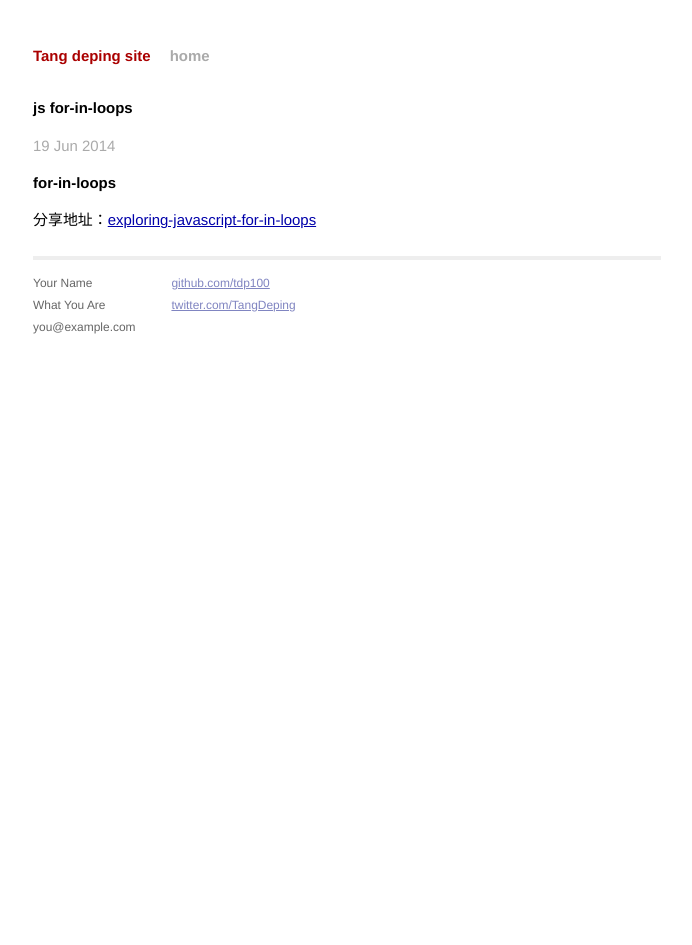
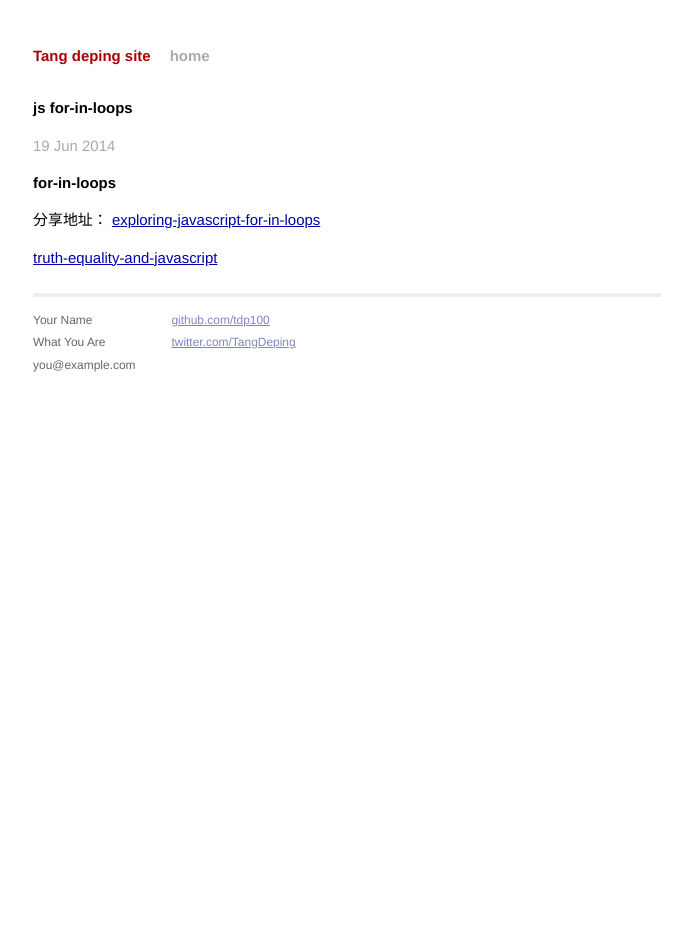
Before and after one commit to tdp100/tdp100.github.io, a Jekyll site: the page built from _posts/2014-06-19-js-for-in-loops.md, in a window 1280 px wide. Shown: the whole page, without its empty margins (293-985 px from the left). Built offline with Jekyll 4.4.1, drawn with Linux system fonts in a browser that asks for light colours; Markdown is read by kramdown in place of the engine named in the settings.

Commit message:
equality

```diff
--- a/_posts/2014-06-19-js-for-in-loops.md
+++ b/_posts/2014-06-19-js-for-in-loops.md
@@ -7,4 +7,7 @@ categories: javascript
 
 #for-in-loops
 
-分享地址：[exploring-javascript-for-in-loops](http://javascriptweblog.wordpress.com/2011/01/04/exploring-javascript-for-in-loops/)
+分享地址：
+[exploring-javascript-for-in-loops](http://javascriptweblog.wordpress.com/2011/01/04/exploring-javascript-for-in-loops/)
+
+[truth-equality-and-javascript](http://javascriptweblog.wordpress.com/2011/02/07/truth-equality-and-javascript/#more-2108)
```
